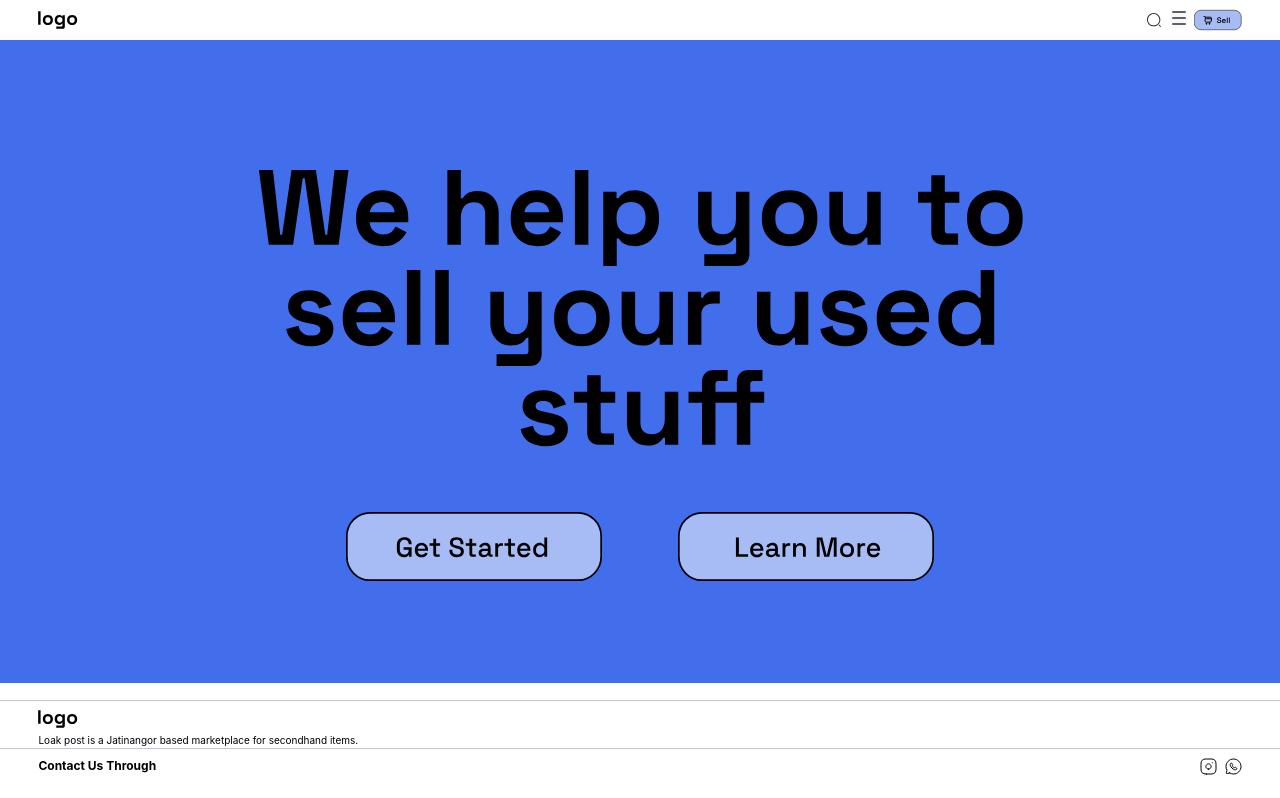
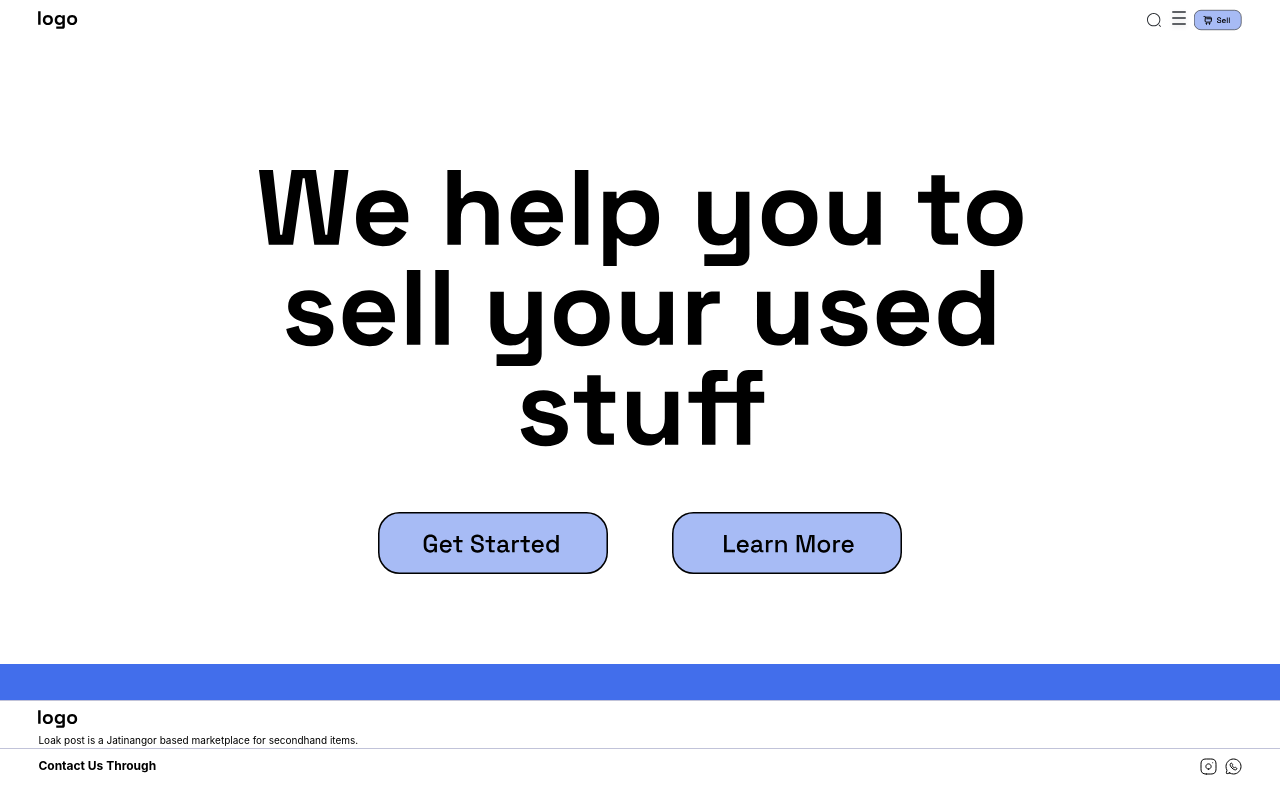
Before and after one commit to Nerggg/React-Training-Nerg, a React (Create React App) app: page / in a window 1280 px wide. Shown: the top 798 px of the page. Built offline with nearby package versions, Linux system fonts and the light colour scheme.

Commit message:
penambahan why loakpost

```diff
--- a/src/App.js
+++ b/src/App.js
@@ -1,12 +1,16 @@
 import Header from './Features/Header/header';
 import GetStarted from './Features/GetStarted/getstarted';
+import Why from './Features/WhyLoakPost/whyloakpost';
 import Footer from './Features/Footer/footer';
 
 function App() {
   return (
     <div>
       <Header />
-      <GetStarted />
+      <div className="w-full h-screen">
+        <GetStarted />
+        <Why />
+      </div>
       <Footer />
     </div>
   );
--- a/src/Features/Categories/bubble.js
+++ b/src/Features/Categories/bubble.js
@@ -2,7 +2,7 @@ import BubbleIcon from '../../Assets/cats-bubble.svg';
 
 function CatsBubble() {
   return (
-    <div className="sticky absolute w-14 h-14 rounded-full bg-myblue bottom-[105px] ml-[5%] items-center justify-center flex">
+    <div className="fixed w-14 h-14 rounded-full bg-myblue bottom-[105px] ml-[5%] items-center justify-center flex">
       <img src={BubbleIcon} alt="Bubble Icon" className="w-7 h-7"/>
     </div>
   );
--- a/src/Features/Footer/footer.js
+++ b/src/Features/Footer/footer.js
@@ -1,17 +1,17 @@
-import LoakpostLogo from '../../Assets/loakpost-logo.svg';
+import LoakPostLogo from '../../Assets/loakpost-logo.svg';
 import IgIcon from '../../Assets/ig-icon.svg';
 import WaIcon from '../../Assets/wa-icon.svg';
 
 function Footer() {
   return (
-    <div className="sticky absolute bottom-0 inset-x-0 h-[100px] bg-white border-bordergray border-t items-center">
-      <img src={LoakpostLogo} alt="Loakpost Logo" className="mt-2 ml-[3%] w-10 h-5" />
+    <div className="fixed bottom-0 inset-x-0 w-full h-[100px] bg-white border-bordergray border-t items-center">
+      <img src={LoakPostLogo} alt="LoakPost Logo" className="mt-2 ml-[3%] w-10 h-5" />
       <div className="mt-1 ml-[3%] w-[60%] text-[10px]">Loak post is a Jatinangor based marketplace for secondhand items.</div>
-      <div className="flex relative w-full h-[35px] items-center border-bordergray border-t">
+      <div className="flex w-full h-[35px] items-center border-bordergray border-t">
         <div className="justify-start w-full ml-[3%]">
           <div className="font-bold text-[12px]">Contact Us Through</div>
         </div>
-        <div className="justify-end w-full flex mr-[3%]">
+        <div className="justify-end w-full flex mr-[3%] items-center">
           <img src={IgIcon} alt="Instagram Icon" className="float-left" />
           <img src={WaIcon} alt="Whatsapp Icon" className="float-left pl-2" />
         </div>
--- a/src/Features/GetStarted/getstarted.js
+++ b/src/Features/GetStarted/getstarted.js
@@ -4,12 +4,10 @@ import Learn from '../../Assets/learnmore.svg';
 
 function GetStarted() {
   return (
-    <div className="w-screen h-screen">
-      <div className="relative w-full h-auto flex flex-wrap justify-center items-center bg-myblue">
-        <img src={Welcome} alt="Welcome!" className="w-full h-auto relative mt-[10%] mx-[20%]"/>
-        <img src={Started} alt="Get Started" className="w-[20%] h-auto mt-[5%] mb-[8%] mr-[3%]"/>
-        <img src={Learn} alt="Learn More" className="w-[20%] h-auto mt-[5%] mb-[8%] ml-[3%]"/>
-      </div>
+    <div className="relative w-full h-auto flex flex-wrap justify-center items-center">
+      <img src={Welcome} alt="Welcome!" className="w-full h-auto relative mt-[10%] mx-[20%]" />
+      <img src={Started} alt="Get Started" className="w-[18%] h-auto mt-[5%] mb-[7%] mr-[2.5%]" />
+      <img src={Learn} alt="Learn More" className="w-[18%] h-auto mt-[5%] mb-[7%] ml-[2.5%]" />
     </div>
   );
 }
--- a/src/Features/Header/header.js
+++ b/src/Features/Header/header.js
@@ -1,4 +1,4 @@
-import LoakpostLogo from '../../Assets/loakpost-logo.svg';
+import LoakPostLogo from '../../Assets/loakpost-logo.svg';
 import SearchIcon from '../../Assets/search-icon.svg';
 import MenuIcon from '../../Assets/menu-icon.svg';
 import SellIcon from '../../Assets/sell-icon.svg';
@@ -7,7 +7,7 @@ function Header() {
   return (
     <div className="flex relative w-full h-10 items-center">
       <div className="justify-start w-full ml-[3%]">
-        <img src={LoakpostLogo} alt="Loakpost Logo" className="w-10 h-5" />
+        <img src={LoakPostLogo} alt="LoakPost Logo" className="w-10 h-5" />
       </div>
       <div className="justify-end w-full flex mr-[3%]">
         <img src={SearchIcon} alt="Search Icon" className="float-left" />
--- a/src/Features/Items/items.js
+++ b/src/Features/Items/items.js
@@ -1,6 +1,6 @@
 function ItemList() {
   return (
-    <div className="relative flex flex-wrap justify-evenly w-full">
+    <div className="relative flex flex-wrap justify-evenly w-full mb-[100px]">
       <div className="relative w-28 h-40 bg-itemgray my-2 mx-1 rounded-[7px]" />
       <div className="relative w-28 h-40 bg-itemgray my-2 mx-1 rounded-[7px]" />
       <div className="relative w-28 h-40 bg-itemgray my-2 mx-1 rounded-[7px]" />
--- /dev/null
+++ b/src/Features/WhyLoakPost/whyloakpost.js
@@ -0,0 +1,13 @@
+import WhyLoakPost from '../../Assets/why-loakpost.svg';
+import Reason from '../../Assets/3-reason.svg';
+
+function Why() {
+  return (
+    <div className="relative w-full h-auto flex flex-col justify-center items-center bg-myblue mb-[200px]">
+      <img src={WhyLoakPost} alt="Why?" className="w-[55%] h-auto relative mt-[5%] mb-[3%]" />
+      <img src={Reason} alt="Reason" className="w-[80%] h-auto mb-[6%]" />
+    </div>
+  );
+}
+
+export default Why;
```
Also changed, not shown: src/Assets/3-reason.svg (added), src/Assets/why-loakpost.svg (added).
